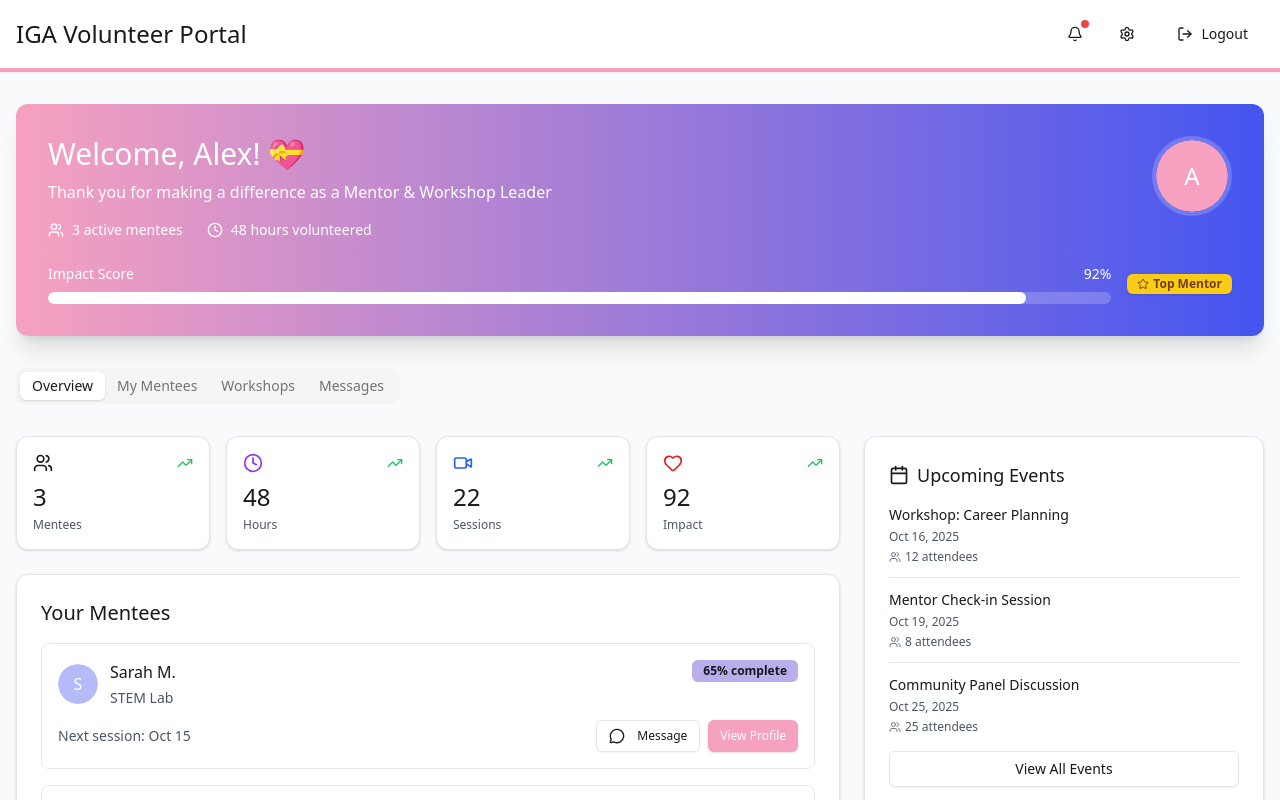
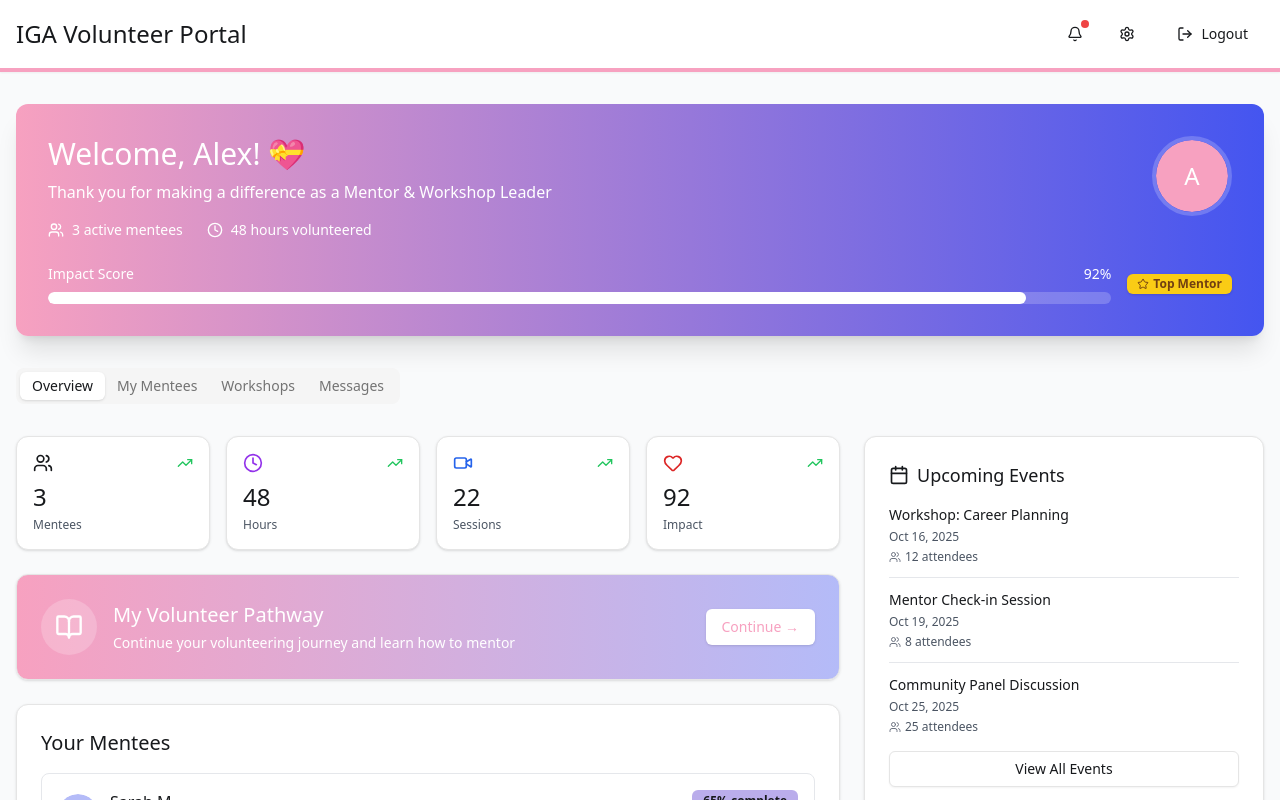
Before and after one commit to angelztang/internationalgirlsacademy, a Next.js app in the folder frontend/: page /volunteerDashboard in a window 1280 px wide. Shown: the top 800 px of the page. Built offline with nearby package versions, Linux system fonts and the light colour scheme.

Commit message:
FEAT: added ability to go to pathways module from student/volunteer dashboard

```diff
--- a/frontend/src/app/StudentDashboard/page.tsx
+++ b/frontend/src/app/StudentDashboard/page.tsx
@@ -297,6 +297,30 @@ export default function StudentDashboard({
                     </p>
                     <p className="text-xs text-gray-600">Posts</p>
                   </Card>
+                </div>
+
+                {/* My Learning Pathway - Direct access to PathwayMap */}
+                <div className="mt-6">
+                  <Link href="/PathwayMap">
+                  <Card className="p-6 bg-gradient-to-r from-[#4455f0] to-[#b4bbf8] text-white cursor-pointer hover:shadow-xl transition-shadow">
+                    <div className="flex items-center justify-between">
+                      <div className="flex items-center gap-4">
+                        <div className="w-14 h-14 bg-white/20 rounded-full flex items-center justify-center">
+                          <BookOpen className="w-7 h-7" />
+                        </div>
+                        <div>
+                          <h3 className="text-xl mb-1">My Learning Pathway</h3>
+                          <p className="text-sm text-blue-100">
+                            Continue your journey through the IGA program
+                          </p>
+                        </div>
+                      </div>
+                      <Button className="bg-white text-blue-primary hover:bg-white/90">
+                        Continue →
+                      </Button>
+                    </div>
+                  </Card>
+                  </Link>
                 </div>
 
                 {/* Current Courses */}
--- a/frontend/src/app/volunteerDashboard.tsx
+++ b/frontend/src/app/volunteerDashboard.tsx
@@ -24,6 +24,7 @@ import {
   LogOut,
   Bell,
   Settings,
+  BookOpen,
 } from "lucide-react";
 import Link from "next/link";
 
@@ -264,6 +265,30 @@ export default function VolunteerDashboard({
                   </Card>
                 </div>
 
+                {/* My Volunteer Pathway - Direct access to volunteer PathwayMap */}
+                <div className="mt-6">
+                  <Link href="/PathwayMap?path=volunteer">
+                  <Card className="p-6 bg-gradient-to-r from-[#f7a1c0] to-[#b4bbf8] text-white cursor-pointer hover:shadow-xl transition-shadow">
+                    <div className="flex items-center justify-between">
+                      <div className="flex items-center gap-4">
+                        <div className="w-14 h-14 bg-white/20 rounded-full flex items-center justify-center">
+                          <BookOpen className="w-7 h-7" />
+                        </div>
+                        <div>
+                          <h3 className="text-xl mb-1">My Volunteer Pathway</h3>
+                          <p className="text-sm text-pink-100">
+                            Continue your volunteering journey and learn how to mentor
+                          </p>
+                        </div>
+                      </div>
+                      <Button className="bg-white text-pink hover:bg-white/90">
+                        Continue →
+                      </Button>
+                    </div>
+                  </Card>
+                  </Link>
+                </div>
+
                 {/* Mentees Overview */}
                 <Card className="p-6">
                   <h3 className="text-xl mb-4">Your Mentees</h3>
```
